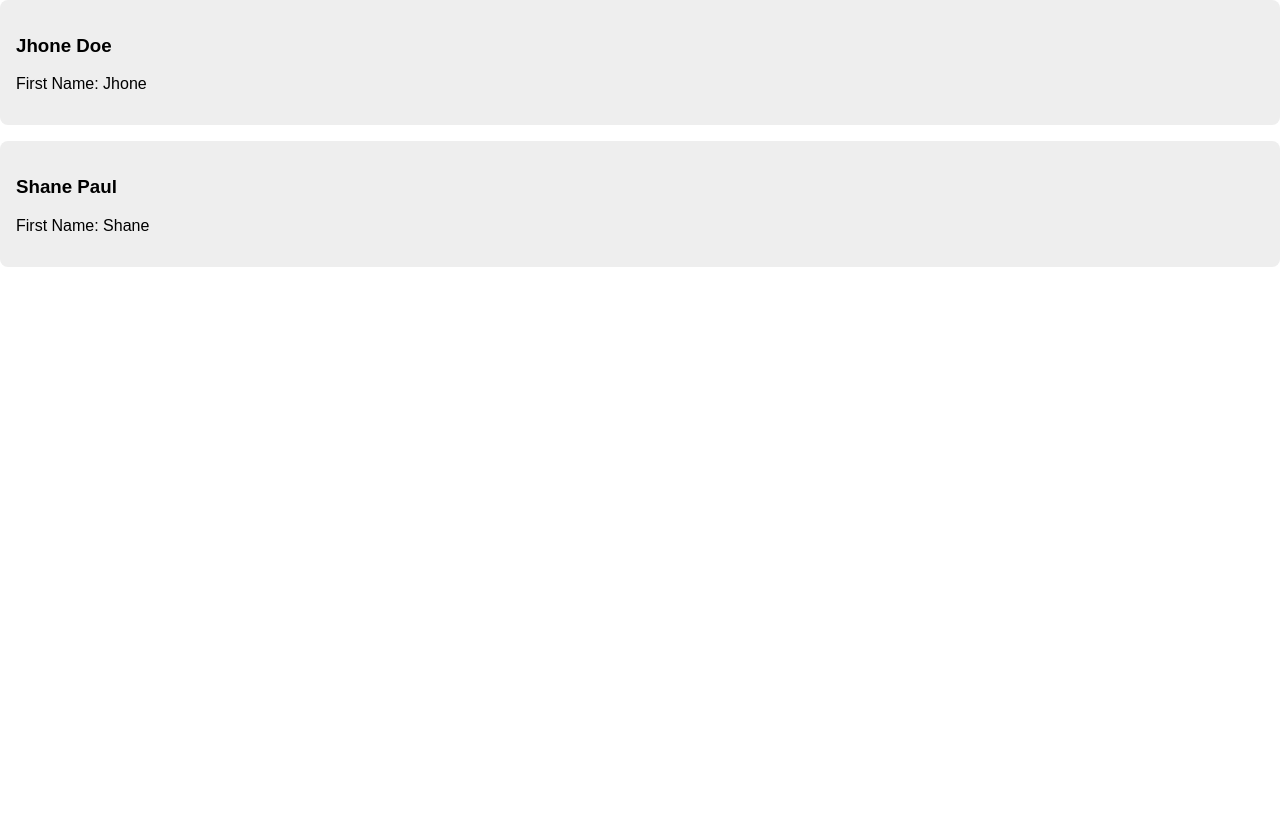
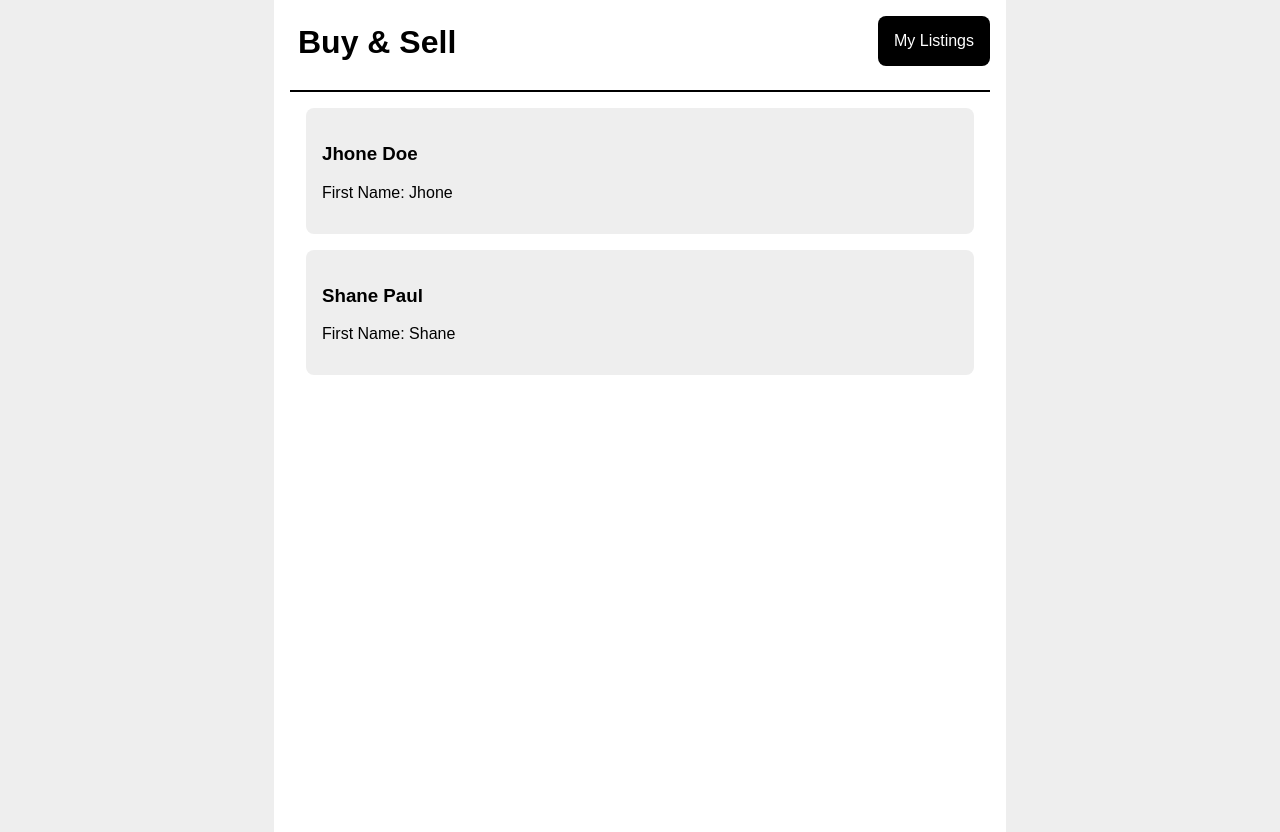
Before and after one commit to sameerapeiris/angular-fullstack-site, an Angular app: page /listings in a window 1280 px wide. Before the commit the page ends 800 px from the top, so only its background shows below. Built offline with nearby package versions, Linux system fonts and the light colour scheme.

Commit message:
navbar-added

```diff
--- a/src/app/app.component.html
+++ b/src/app/app.component.html
@@ -1 +1,8 @@
-<router-outlet></router-outlet>
+<div id="page-wrap">
+  <div id="max-width-column">
+    <app-nav-bar></app-nav-bar>
+    <div id="content-wrap">
+      <router-outlet></router-outlet>
+    </div>
+  </div>
+</div>
--- a/src/app/app.module.ts
+++ b/src/app/app.module.ts
@@ -12,6 +12,7 @@
 import { FormsModule } from '@angular/forms';
 import { ListingDataFormComponent } from './listing-data-form/listing-data-form.component';
 import { LayoutComponent } from './layout/layout.component';
+import { NavBarComponent } from './nav-bar/nav-bar.component';
 
 @NgModule({
   declarations: [
@@ -23,7 +24,8 @@
     NewListingPageComponent,
     EditListingPageComponent,
     ListingDataFormComponent,
-    LayoutComponent
+    LayoutComponent,
+    NavBarComponent
   ],
   imports: [
     BrowserModule,
--- /dev/null
+++ b/src/app/nav-bar/nav-bar.component.html
@@ -0,0 +1,8 @@
+<div id="top-bar">
+  <a routerLink="/listings">
+    <h1 id="app-heading">Buy & Sell</h1>
+  </a>
+  <a routerLink="/my-listing">
+    <button id="my-listings-button">My Listings</button>
+  </a>
+</div>
```
Also changed, not shown: src/app/nav-bar/nav-bar.component.ts (added, +10 -0 lines), src/app/nav-bar/nav-bar.component.scss (added), 1 other file (tests, documents, lock files or other folders).
